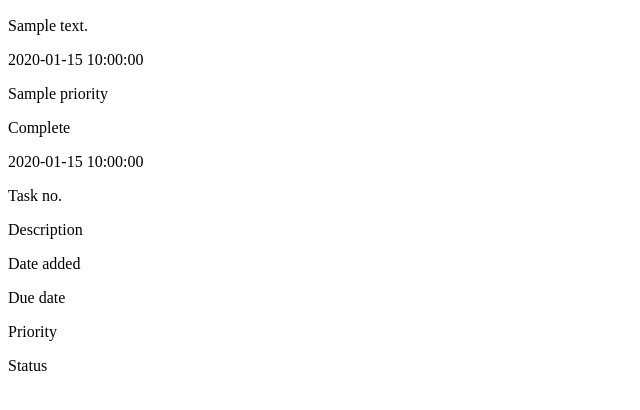
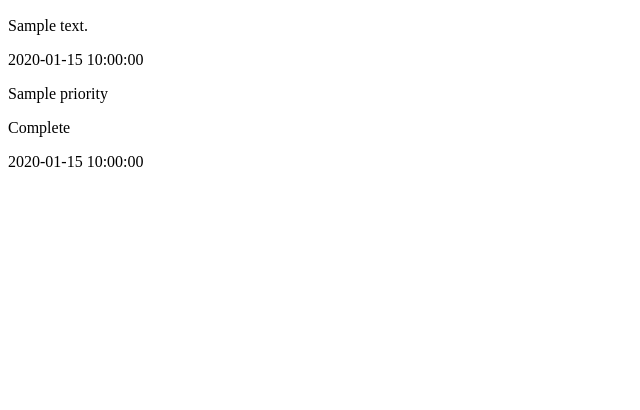
Before and after one commit to MyGollyGosh/Portfolio-webapp, a Flask app: template templates/tasks.html in a window 1280 px wide. Shown: the part 62-472 px from the top of the page, without its empty margins (0-640 px from the left). Run offline with Flask 3, Linux system fonts and the light colour scheme; the template is opened without the code that fills it: most values are stand-ins (such as "Sample title", 1, 10 or a date in 2020).

Commit message:
add changes

```diff
--- a/templates/tasks.html
+++ b/templates/tasks.html
@@ -26,10 +26,4 @@
             </div>
             {% endfor %}
         </div>
-        <p>Task no.</p>
-        <p>Description</p>
-        <p>Date added</p>
-        <p>Due date</p>
-        <p>Priority</p>
-        <p>Status</p>
     </body>
```
